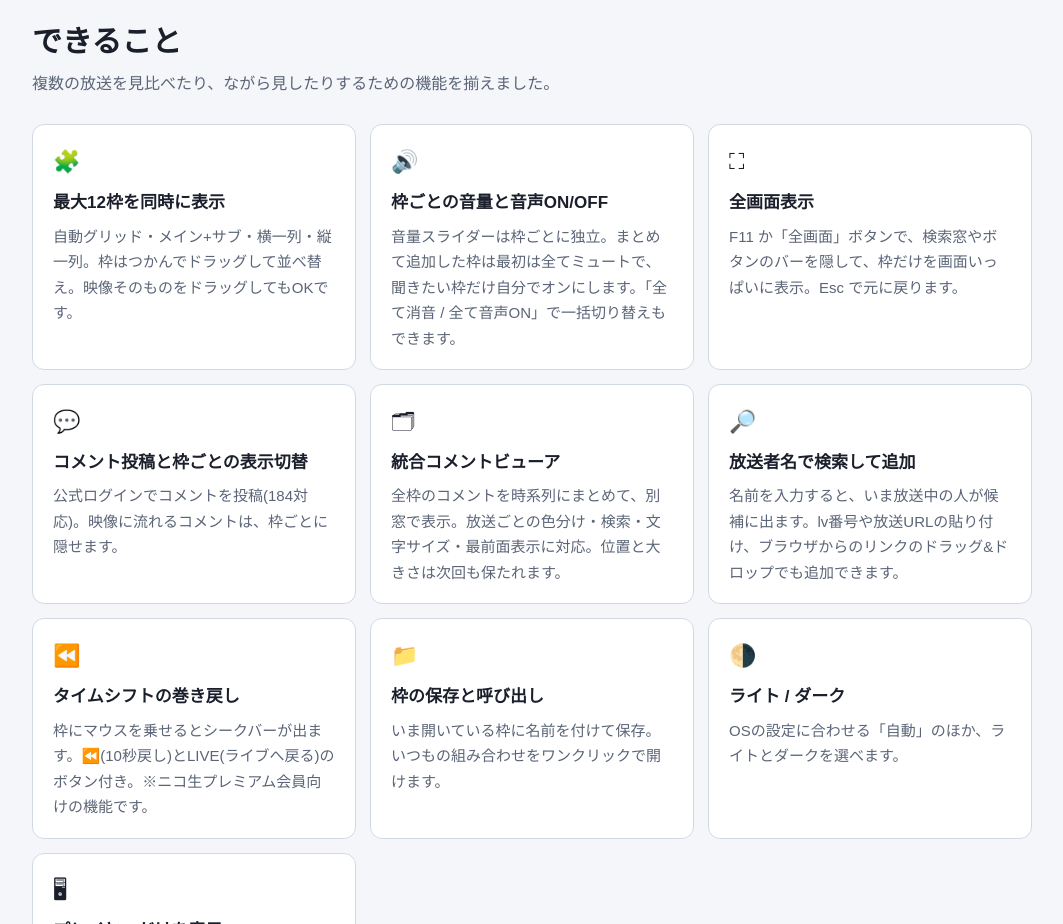
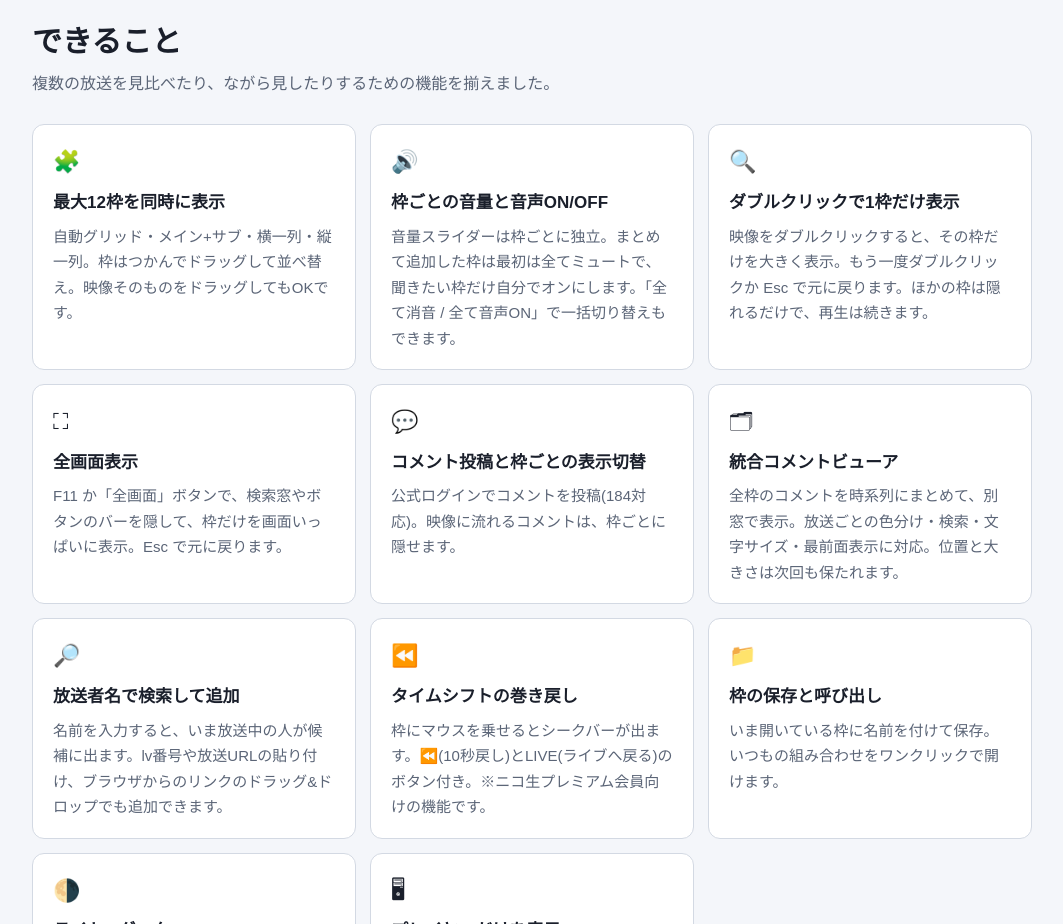
Before and after one commit to kako774/nico-multiview, a plain HTML site: page index.html in a window 1280 px wide. Shown: the part 1200-2124 px from the top of the page, without its empty margins (108-1171 px from the left). Drawn offline with Linux system fonts and the light colour scheme.

Commit message:
ダブルクリックで1枠表示の説明を追加

```diff
--- a/index.html
+++ b/index.html
@@ -128,6 +128,7 @@ footer p{margin:4px 0}
   <div class="grid">
     <div class="card"><span class="ic">🧩</span><h3>最大12枠を同時に表示</h3><p>自動グリッド・メイン+サブ・横一列・縦一列。枠はつかんでドラッグして並べ替え。映像そのものをドラッグしてもOKです。</p></div>
     <div class="card"><span class="ic">🔊</span><h3>枠ごとの音量と音声ON/OFF</h3><p>音量スライダーは枠ごとに独立。まとめて追加した枠は最初は全てミュートで、聞きたい枠だけ自分でオンにします。「全て消音 / 全て音声ON」で一括切り替えもできます。</p></div>
+    <div class="card"><span class="ic">🔍</span><h3>ダブルクリックで1枠だけ表示</h3><p>映像をダブルクリックすると、その枠だけを大きく表示。もう一度ダブルクリックか Esc で元に戻ります。ほかの枠は隠れるだけで、再生は続きます。</p></div>
     <div class="card"><span class="ic">⛶</span><h3>全画面表示</h3><p>F11 か「全画面」ボタンで、検索窓やボタンのバーを隠して、枠だけを画面いっぱいに表示。Esc で元に戻ります。</p></div>
     <div class="card"><span class="ic">💬</span><h3>コメント投稿と枠ごとの表示切替</h3><p>公式ログインでコメントを投稿(184対応)。映像に流れるコメントは、枠ごとに隠せます。</p></div>
     <div class="card"><span class="ic">🗂</span><h3>統合コメントビューア</h3><p>全枠のコメントを時系列にまとめて、別窓で表示。放送ごとの色分け・検索・文字サイズ・最前面表示に対応。位置と大きさは次回も保たれます。</p></div>
```
Also changed, not shown: README.md.
